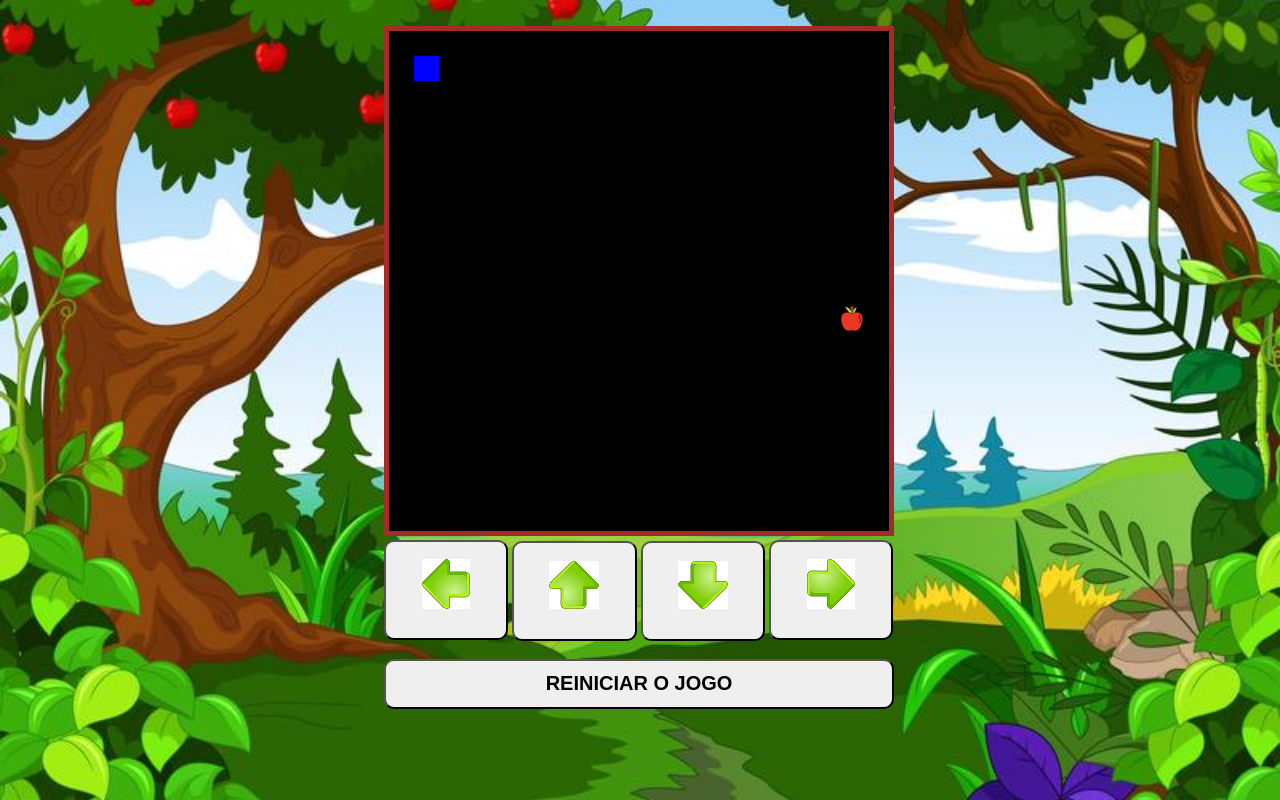
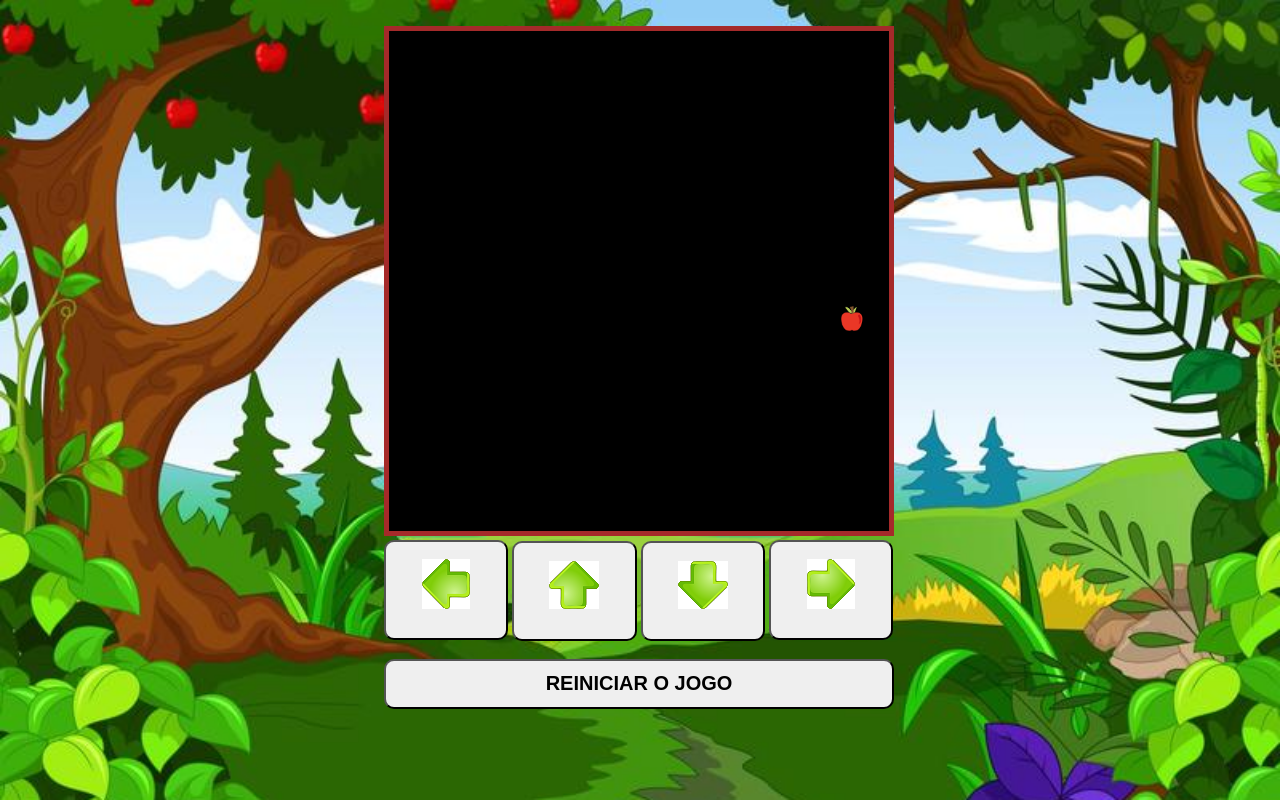
Before and after one commit to sieg3d/Snake-DevWeb-II, a plain HTML site: page index.html in a window 1280 px wide. Both pictures are taken after a click on the button 446 px from the left and 589 px from the top of the page. Drawn offline with Linux system fonts and the light colour scheme.

Commit message:
Ativar botoes

```diff
--- a/script.js
+++ b/script.js
@@ -110,3 +110,10 @@ function comida() {
     console.log(`${pontos}`)}
     maca.src="maca.png"
 }
+
+function esq(){
+    if(velocidadeY!==1){
+        velocidadeX=0
+        velocidadeY=-1
+    }
+}
```
Also changed, not shown: index.html (+4 -4 lines).
